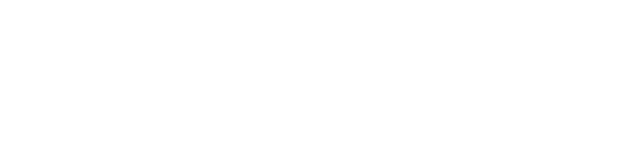
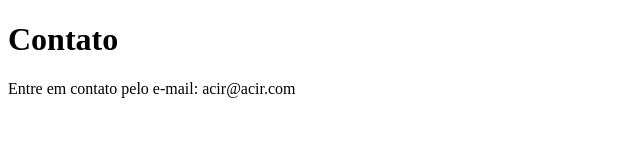
Before and after one commit to Acir-Moreira/sistema-de-cadastro, a plain HTML site: page contato.html in a window 1280 px wide. Shown: the whole page, without its empty margins (0-640 px from the left). Drawn offline with Linux system fonts and the light colour scheme.

Commit message:
Adicionando e-mail de contato

```diff
--- a/contato.html
+++ b/contato.html
@@ -7,6 +7,7 @@
     <title>Contato</title>
 </head>
 <body>
-
+    <h1>Contato</h1>
+    <p>Entre em contato pelo e-mail: acir@acir.com</p>
 </body>
 </html>
```
